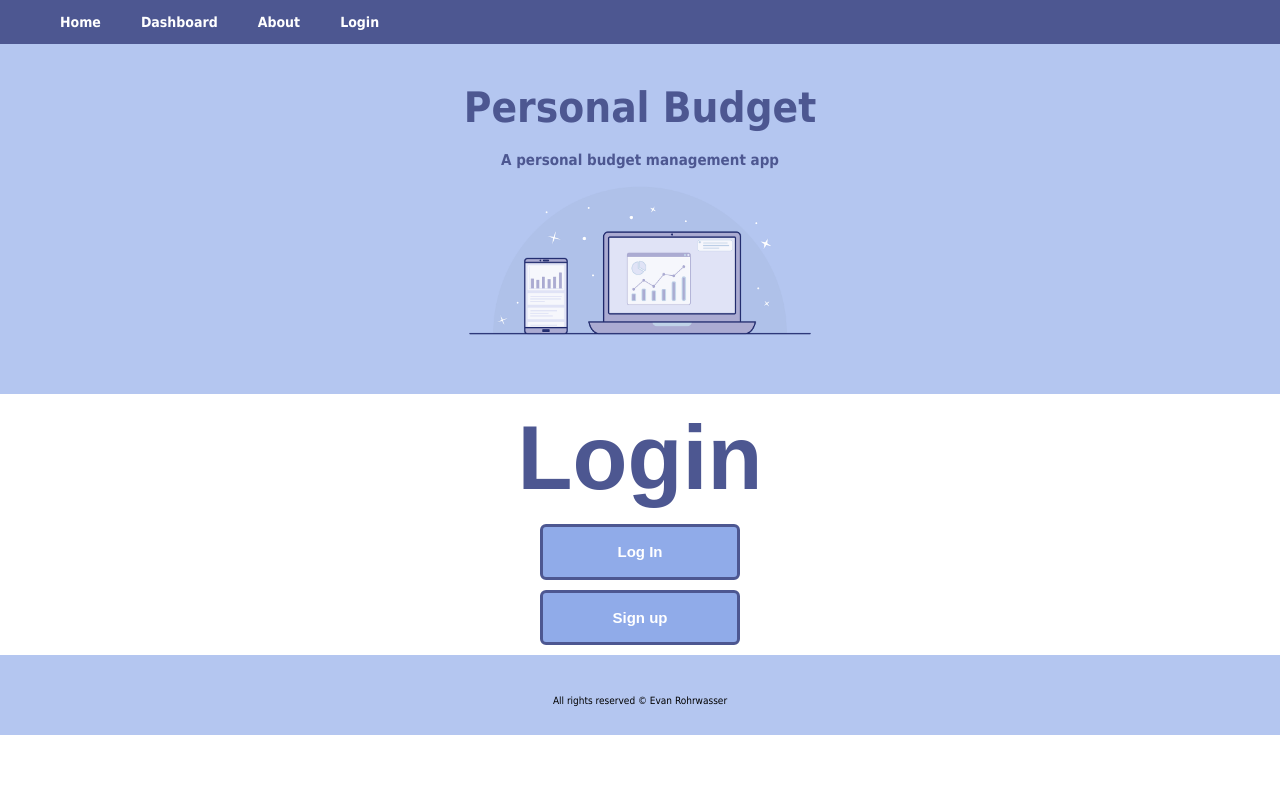
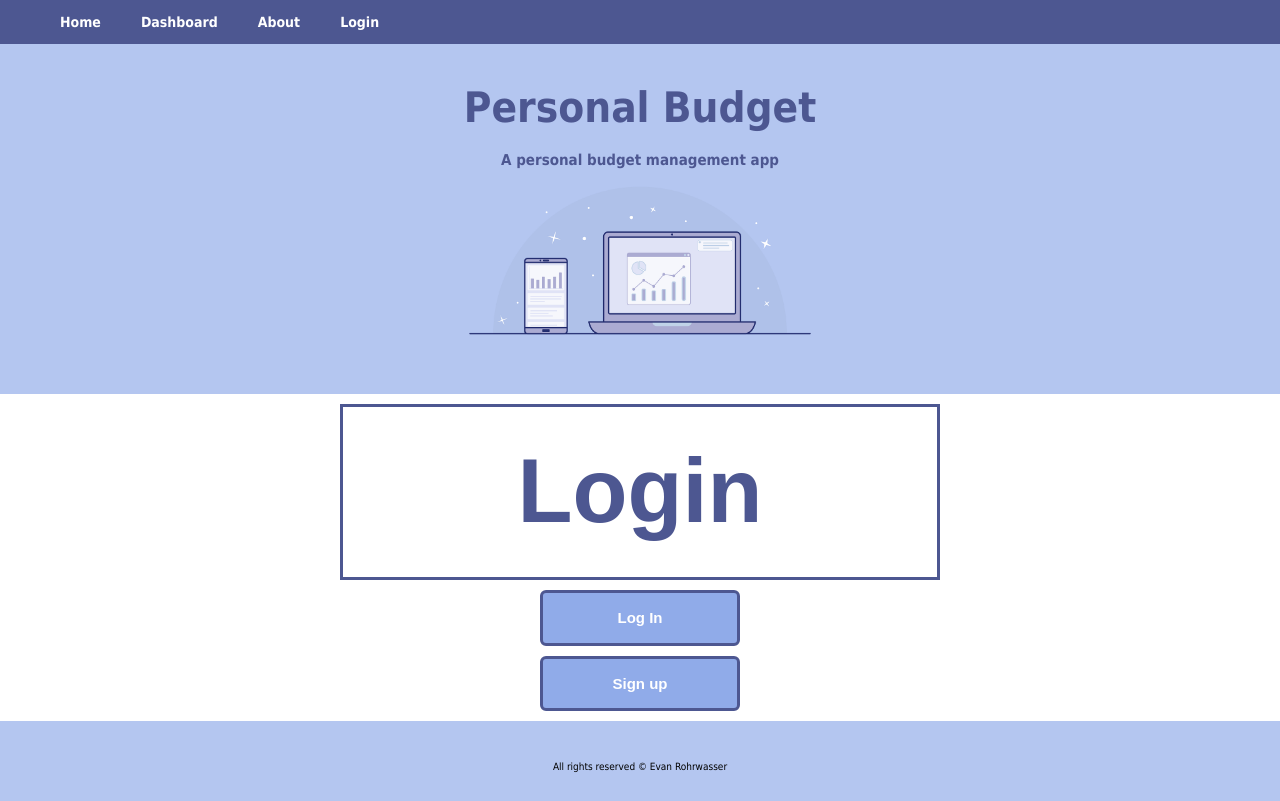
Before and after one commit to evanrohrwasser/React-Web-App-with-Auth0, a React (Create React App) app: page /login in a window 1280 px wide. Built offline with nearby package versions, Linux system fonts and the light colour scheme; no server answers.

Commit message:
Updated CSS

```diff
--- a/src/LoginPage/Login.js
+++ b/src/LoginPage/Login.js
@@ -3,6 +3,7 @@ import React from 'react';
 
 function Login() {
   return (
+    <div className="box">
     <h1 >
     <div className="Login-header">
 
@@ -10,6 +11,7 @@ function Login() {
 
     </div>
     </h1>
+    </div>
   );
 }
 
--- a/src/LoginPage/LoginPage.js
+++ b/src/LoginPage/LoginPage.js
@@ -9,7 +9,7 @@ const LoginPage = () => {
 
     !isAuthenticated && (
 
-   <button aria-label="Login Button" aria-hidden="false" onClick={() => loginWithRedirect()}>
+   <button aria-label="Login Button" onClick={() => loginWithRedirect()}>
 
      Log In
    </button>
--- a/src/index.css
+++ b/src/index.css
@@ -433,13 +433,23 @@ div.hero h2 {
   display: inline-block;
 }
 
+.box{
+  margin:0 auto;
+width:600px;
+margin-top: 10px;
+padding:20px;
+background:white;
+border:3px solid #4d5791;
+}
+
 .bottom {
   height: 50px;
   background-color: #b4c6f0;
   padding: 40px;
   min-height: 100%;
   position: relative;
-    bottom: 0;
+    padding-bottom: -50px;
+    margin-bottom: -50px;
     margin: 0 auto;
     width: 100%;
 
@@ -513,7 +523,6 @@ label{
   font-size: large;
   font-weight: bold;
   margin:auto auto;
-  margin-bottom: 40px;
 
 }
 
```
Also changed, not shown: src/AboutPage/AboutPage.js (+14 -0 lines).
